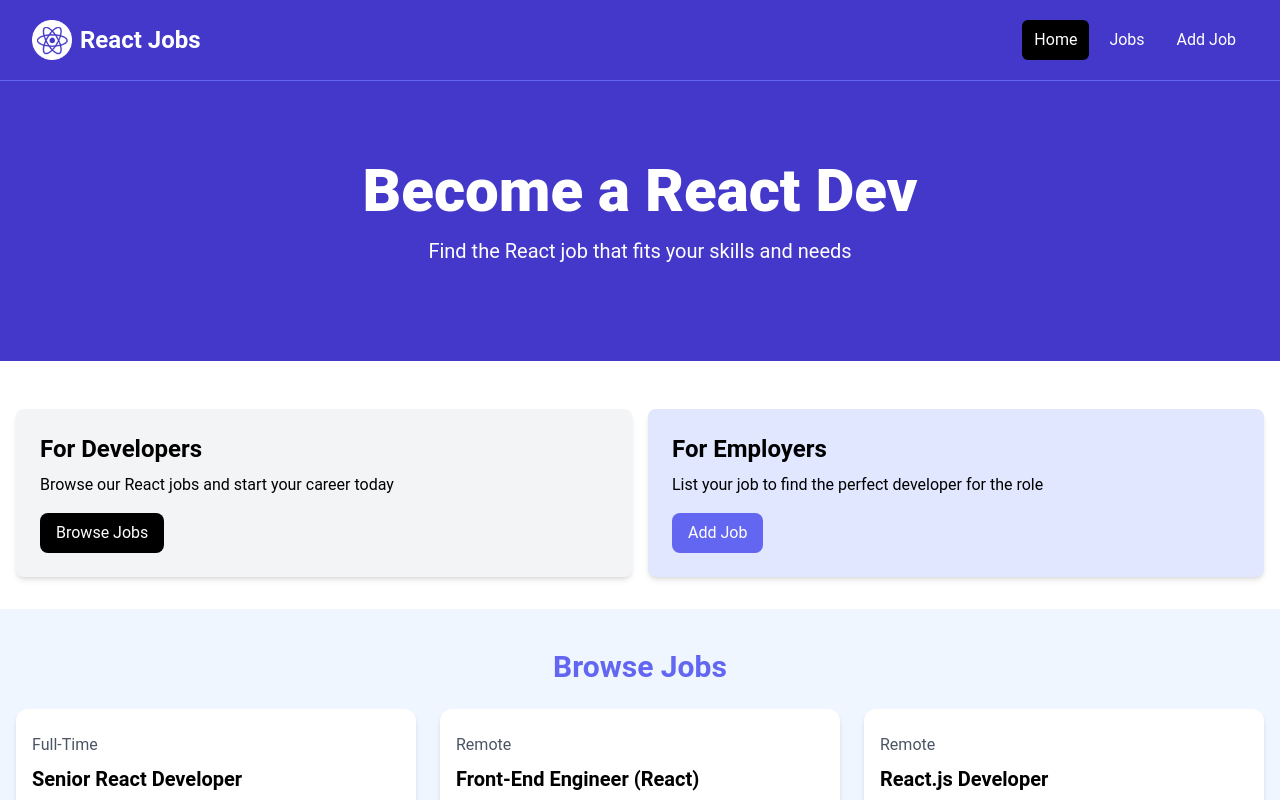
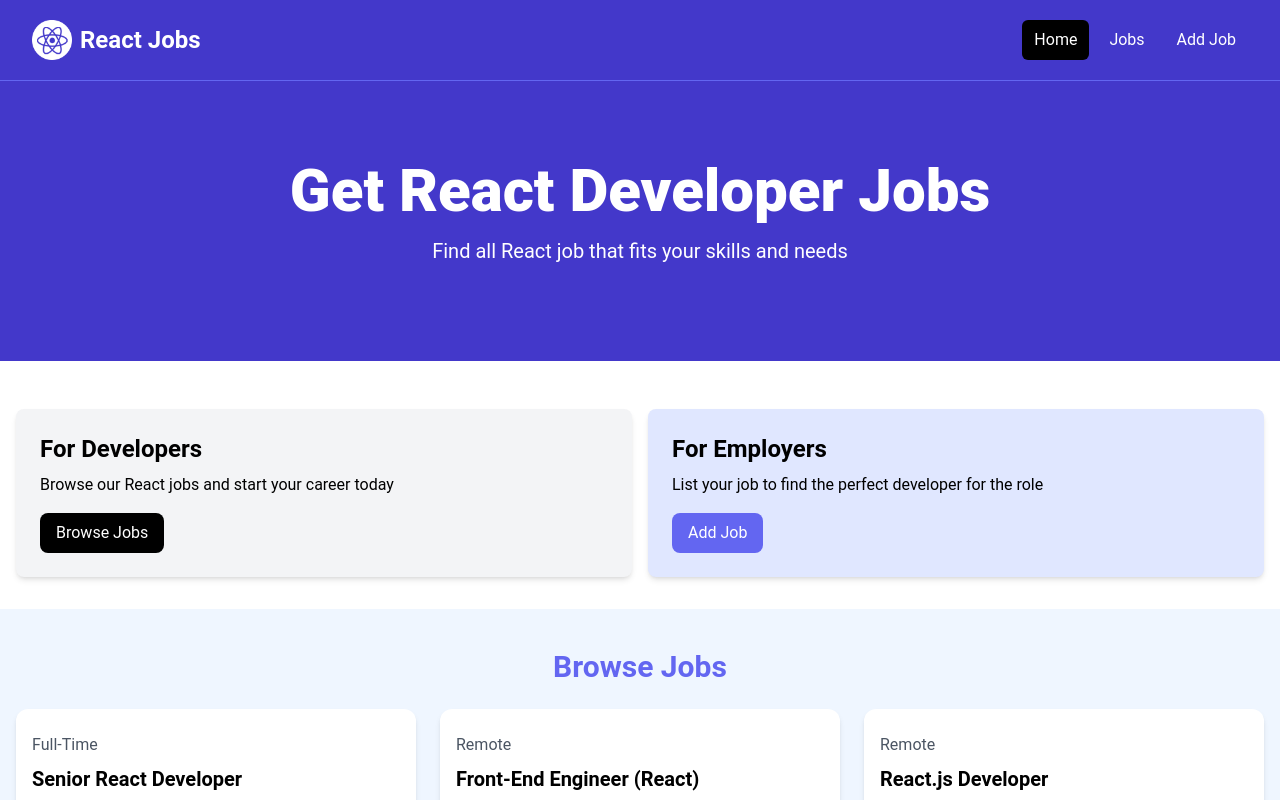
Before and after one commit to rajkumarpaneru/react-job-site, a React (Vite) app: page / in a window 1280 px wide. Shown: the top 800 px of the page. Built offline with nearby package versions, Linux system fonts and the light colour scheme.

Commit message:
passing props to Hero component

```diff
--- a/src/App.jsx
+++ b/src/App.jsx
@@ -6,7 +6,10 @@ const App = () => {
   return (
     <>
     <Navbar />
-    <Hero />
+    <Hero
+    title="Get React Developer Jobs"
+    subTitle="Find all React job that fits your skills and needs"
+    />
 
     <section className="py-4">
       <div className="container-xl lg:container m-auto">
--- a/src/components/Hero.jsx
+++ b/src/components/Hero.jsx
@@ -1,6 +1,6 @@
 import React from 'react'
 
-const Hero = () => {
+const Hero = (props) => {
   return (
     <section className="bg-indigo-700 py-20 mb-4">
       <div
@@ -10,10 +10,10 @@ const Hero = () => {
           <h1
             className="text-4xl font-extrabold text-white sm:text-5xl md:text-6xl"
           >
-            Become a React Dev
+            {props.title}
           </h1>
           <p className="my-4 text-xl text-white">
-            Find the React job that fits your skills and needs
+            {props.subTitle}
           </p>
         </div>
       </div>
```
